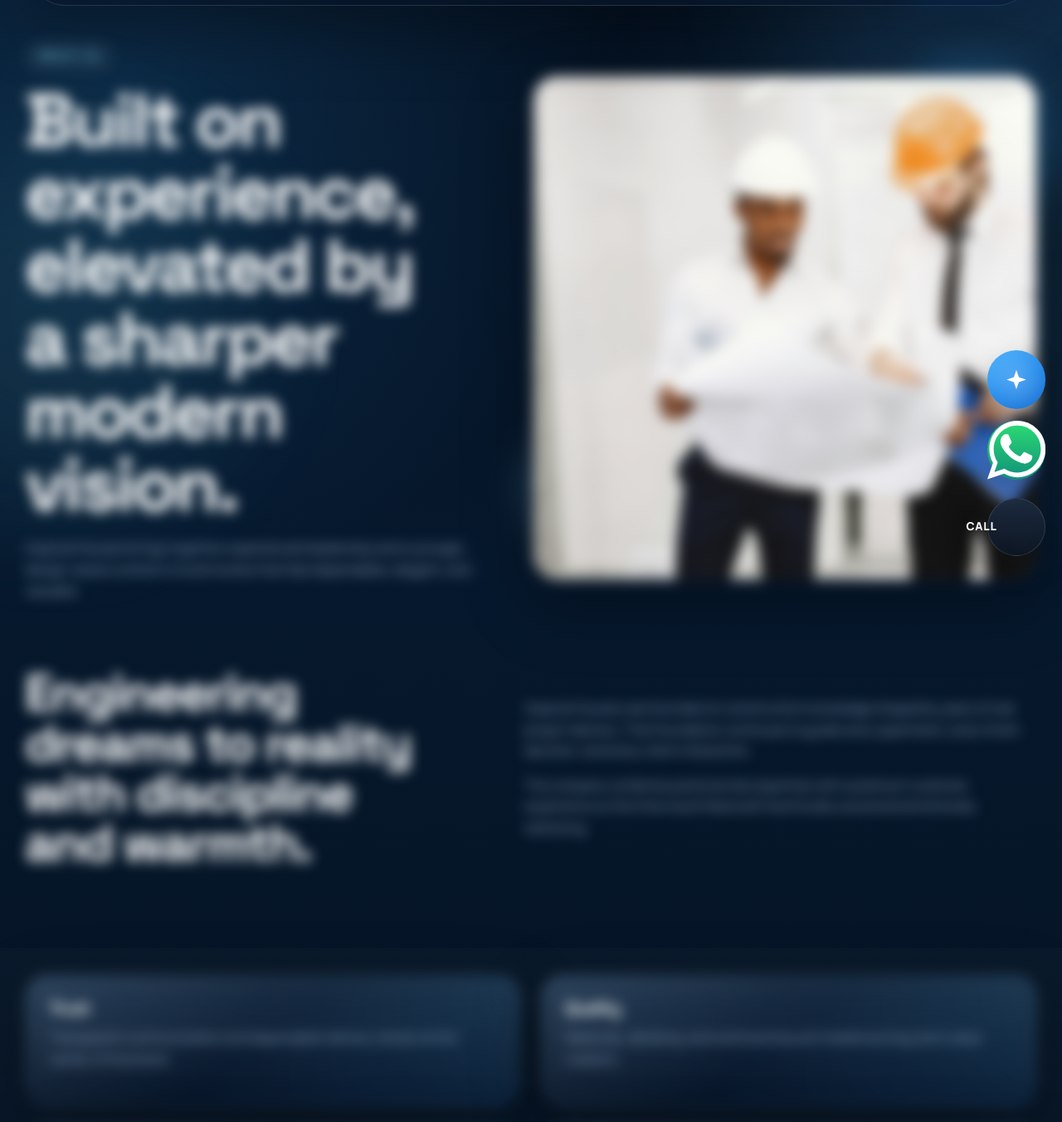
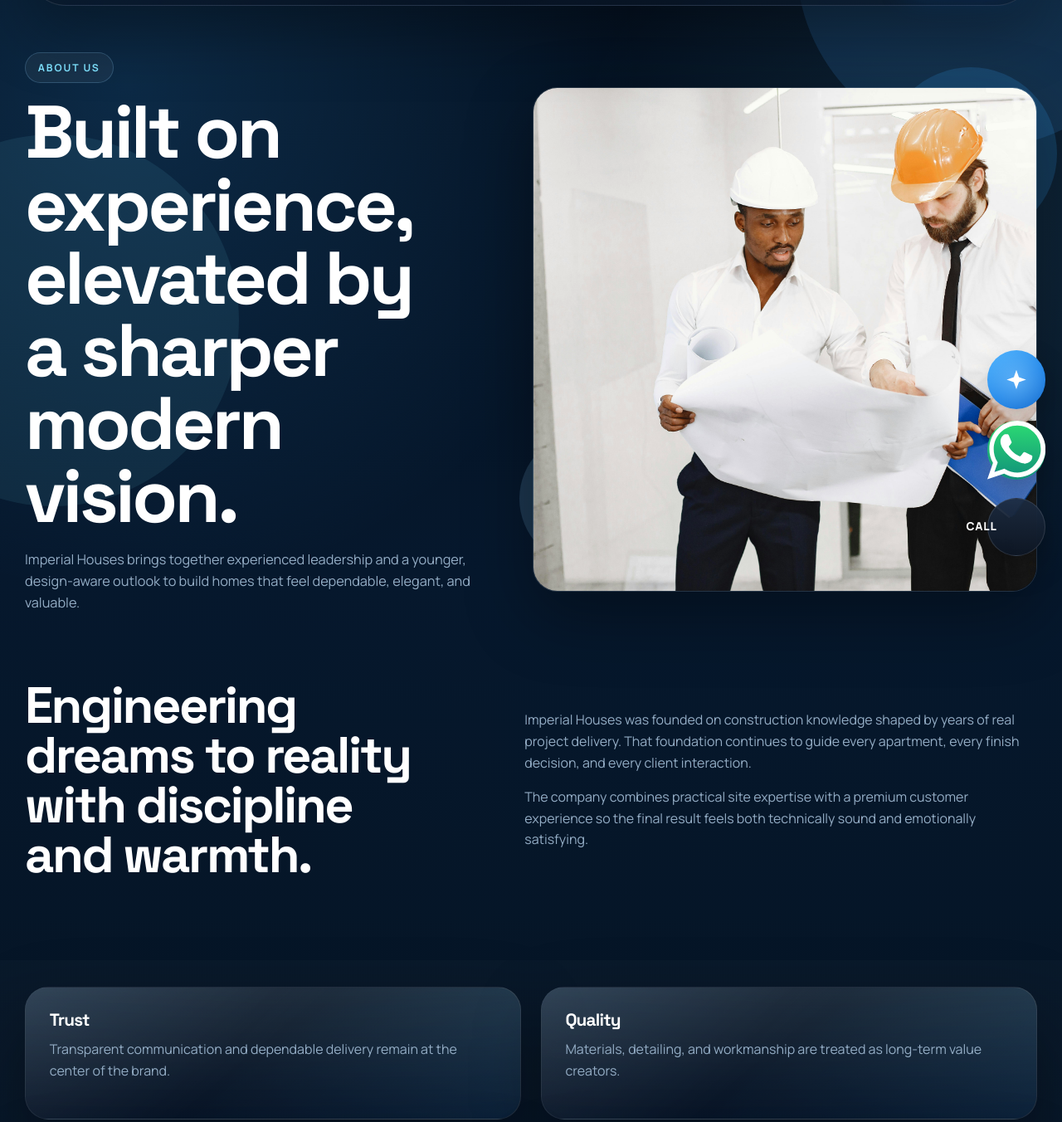
Before and after one commit to Hassan-Saliq/Imperial-Homes, a website: page about.html in a window 1280 px wide. Shown: the part 110-1462 px from the top of the page at 83% size. Drawn offline with Linux system fonts and the light colour scheme.

Commit message:
Remove blur effects and fix page alignment

```diff
--- a/styles.css
+++ b/styles.css
@@ -2561,3 +2561,98 @@
     min-width: min(18rem, calc(100vw - 1rem));
   }
 }
+
+/* Alignment and no-blur corrections */
+
+.topbar-inner,
+.hero-card,
+.feature-band,
+.stat-card,
+.page-card,
+.project-card,
+.service-card,
+.why-item,
+.method-step,
+.contact-card,
+.joint-venture-form,
+.cta-panel,
+.story-card,
+.showcase-card,
+.location-card,
+.chat-panel,
+.map-shell,
+.contact-popup,
+.footer-grid,
+.site-nav,
+.page-loader .loader-mark {
+  backdrop-filter: none !important;
+  -webkit-backdrop-filter: none !important;
+}
+
+.reveal,
+.reveal.is-visible,
+.text-fade,
+.text-fade.is-visible,
+.split-char,
+.split-word.is-visible .split-char {
+  filter: none !important;
+}
+
+.hero-orb,
+body::before,
+body::after,
+.hero-media::before,
+.hero-media::after,
+.page-hero-art::before,
+.page-hero-art::after,
+.chat-toggle-glow {
+  filter: none !important;
+}
+
+.hero,
+.page-hero {
+  padding-top: 3.5rem;
+}
+
+.page-hero {
+  min-height: calc(100vh - 7.5rem);
+  display: grid;
+  align-items: center;
+}
+
+.hero-grid,
+.page-hero-grid,
+.section-grid,
+.contact-grid,
+.joint-venture-grid,
+.story-grid,
+.location-grid {
+  align-items: center;
+}
+
+.page-hero-copy,
+.hero-copy,
+.contact-copy,
+.joint-venture-copy {
+  align-self: center;
+}
+
+.page-hero-art,
+.hero-visual {
+  align-self: center;
+}
+
+.hero-home {
+  min-height: calc(100vh - 6rem);
+}
+
+@media (max-width: 860px) {
+  .hero,
+  .page-hero {
+    padding-top: 2.25rem;
+  }
+
+  .page-hero {
+    min-height: auto;
+  }
+}
```
